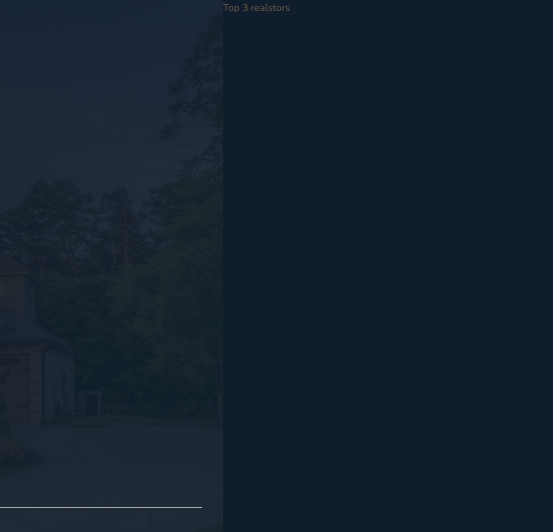
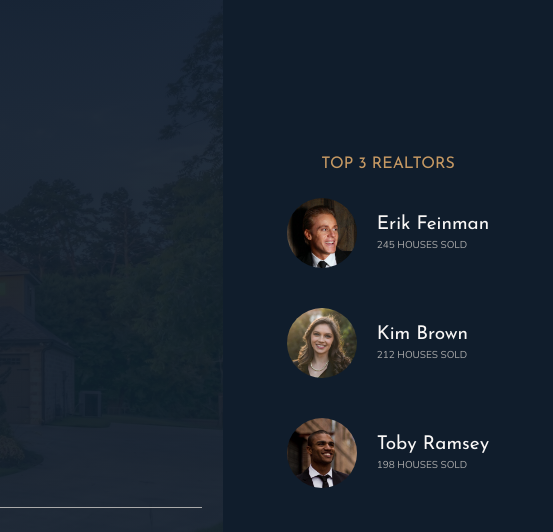
Before and after one commit to TrellixVulnTeam/grid-sass_N44F, a website: page index.html in a window 1280 px wide. Shown: the top 532 px of the page, 727-1280 px from the left. Drawn offline with nearby package versions, Linux system fonts and the light colour scheme.

Commit message:
Realtors Section Done

```diff
--- a/index.html
+++ b/index.html
@@ -35,7 +35,27 @@
         </div>
     </header>
     <div class="realtors">
-        Top 3 realstors
+        <h3 class="heading-3">Top 3 Realtors</h3>
+        <div class="realtors__list">
+            <!-- First Realtor -->
+            <img src="img/realtor-1.jpeg" alt="Realtor 1" class="realtors__img">
+            <div class="realtors__details">
+                <h4 class="heading-4 heading-4--light">Erik Feinman</h4>
+                <p class="realtors__sold">245 houses sold</p>
+            </div>
+            <!-- Second Realtor -->
+            <img src="img/realtor-2.jpeg" alt="Realtor 2" class="realtors__img">
+            <div class="realtors__details">
+                <h4 class="heading-4 heading-4--light">Kim Brown</h4>
+                <p class="realtors__sold">212 houses sold</p>
+            </div>
+            <!-- Third Realtor -->
+            <img src="img/realtor-3.jpeg" alt="Realtor 3" class="realtors__img">
+            <div class="realtors__details">
+                <h4 class="heading-4 heading-4--light">Toby Ramsey</h4>
+                <p class="realtors__sold">198 houses sold</p>
+            </div>
+        </div>
     </div>
     <section class="features">
         <div class="feature">
--- a/sass/_realtors.scss
+++ b/sass/_realtors.scss
@@ -1,4 +1,31 @@
 .realtors {
-    background-color: $clr--secondary;
-    grid-column: col-start 7 / full-end;
+  background-color: $clr--secondary;
+  grid-column: col-start 7 / full-end;
+  padding: 3rem;
+
+  display: grid;
+  justify-content: center;
+  align-content: center;
+  justify-items: center;
+  grid-row-gap: 2rem;
+
+  &__list {
+    display: grid;
+    grid-template-columns: min-content max-content;
+    grid-column-gap: 2rem;
+    grid-row-gap: 5vh;
+    align-items: center;
+  }
+
+  &__img {
+    width: 7rem;
+    border-radius: 50%;
+    display: block;
+  }
+
+  &__sold {
+    text-transform: uppercase;
+    color: $clr--grey-light-2;
+    transform: translateY(-3px);
+  }
 }
```
Also changed, not shown: css/style.css.
